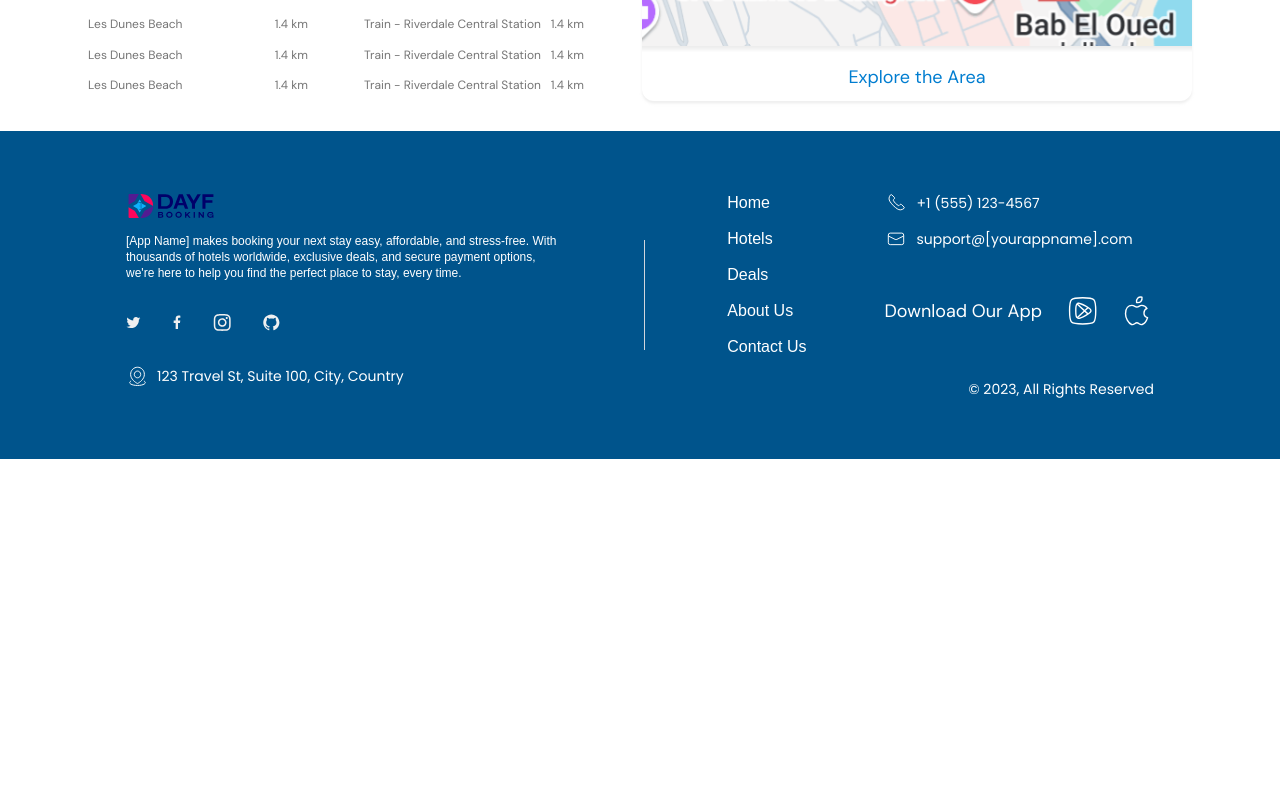
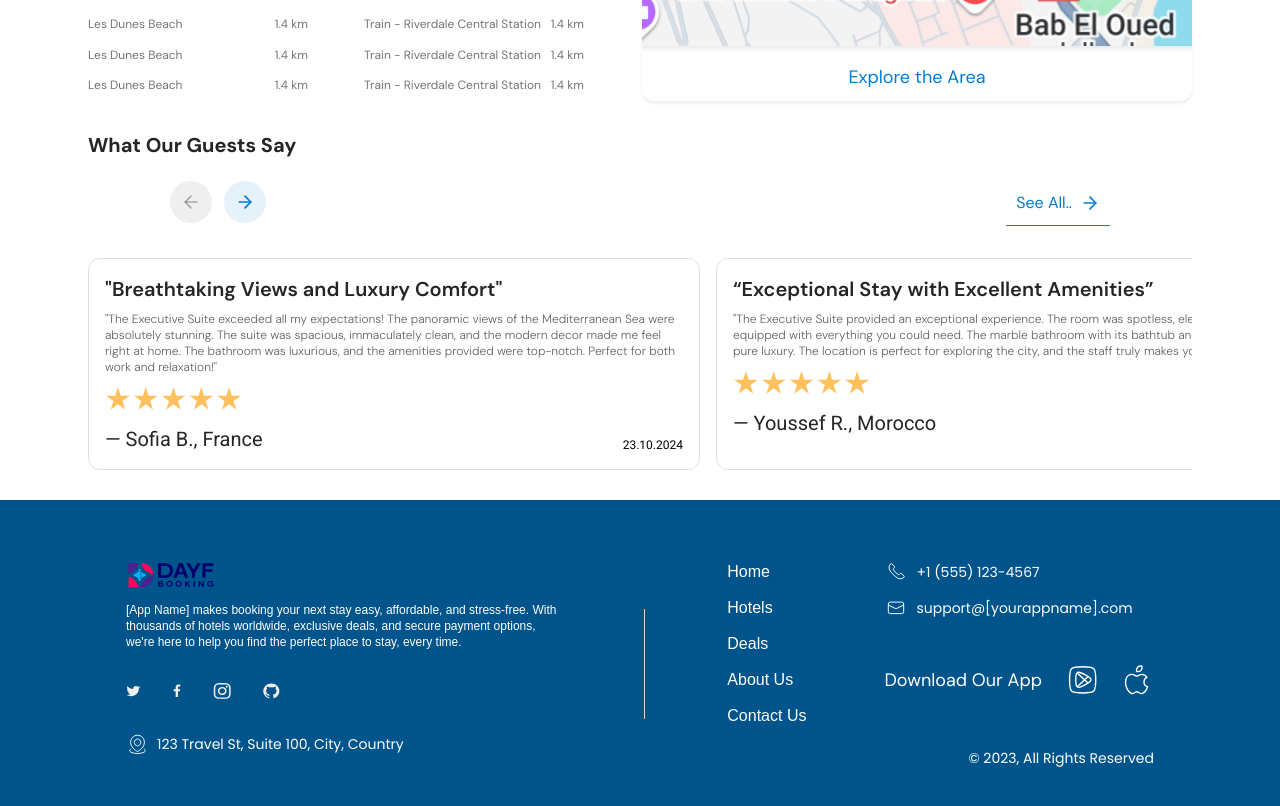
Before and after one commit to shojib116/dayf-booking, a Next.js app: page / in a window 1280 px wide. Shown: the part 2020-2826 px from the top of the page. Before the commit the page ends 2479 px from the top, so only its background shows below. Built offline with nearby package versions, Linux system fonts and the light colour scheme.

Commit message:
added guest-review section

```diff
--- a/src/app/page.tsx
+++ b/src/app/page.tsx
@@ -1,5 +1,6 @@
 import AboutProperty from "@/components/layout/main/about-property";
 import AreaInfo from "@/components/layout/main/area-info";
+import GuestReviews from "@/components/layout/main/guest-review";
 import HotelAvailibility from "@/components/layout/main/hotel-availability";
 import HotelDetails from "@/components/layout/main/hotel-details";
 import HotelPreview from "@/components/layout/main/hotel-preview";
@@ -12,6 +13,7 @@ export default function Home() {
       <HotelAvailibility />
       <AboutProperty />
       <AreaInfo />
+      <GuestReviews />
     </main>
   );
 }
--- /dev/null
+++ b/src/components/layout/main/guest-review.tsx
@@ -0,0 +1,116 @@
+"use client";
+
+import Card from "@/components/ui/card";
+import Slider from "@/components/ui/slider";
+import { ArrowLeftIcon, ArrowRightIcon } from "lucide-react";
+import Image from "next/image";
+
+export default function GuestReviews() {
+  return (
+    <section className="container max-sm:px-4 mb-7.5">
+      <h3 className="text-xl font-bold text-grey-800 mb-3">
+        What Our Guests Say
+      </h3>
+
+      <Slider>
+        <div className="flex justify-between mb-5.5 py-2.5 px-20.5">
+          <div className="flex gap-3">
+            <Slider.LeftButton className="w-10.5 h-10.5 rounded-full bg-blue-500/10 text-blue-500 flex items-center justify-center">
+              <ArrowLeftIcon size={20} />
+            </Slider.LeftButton>
+            <Slider.RightButton className="w-10.5 h-10.5 rounded-full bg-blue-500/10 text-blue-500 flex items-center justify-center">
+              <ArrowRightIcon size={20} />
+            </Slider.RightButton>
+          </div>
+          <button className="p-2.5 border-b border-b-blue-500 flex gap-2 items-center text-blue-500">
+            See All.. <ArrowRightIcon size={20} />
+          </button>
+        </div>
+
+        <Slider.Track>
+          <Slider.Slide>
+            <Card className="max-w-153 h-full">
+              <Card.Title>"Breathtaking Views and Luxury Comfort"</Card.Title>
+              <Card.Description>
+                "The Executive Suite exceeded all my expectations! The panoramic
+                views of the Mediterranean Sea were absolutely stunning. The
+                suite was spacious, immaculately clean, and the modern decor
+                made me feel right at home. The bathroom was luxurious, and the
+                amenities provided were top-notch. Perfect for both work and
+                relaxation!"
+              </Card.Description>
+              <div className="mb-3">
+                <Image
+                  src="/stars.svg"
+                  alt="5 star icon"
+                  width={137}
+                  height={25}
+                />
+              </div>
+              <Card.Footer className="font-roboto flex items-end justify-between">
+                <div className="text-xl text-grey-800">— Sofia B., France</div>
+                <time className="text-xs">23.10.2024</time>
+              </Card.Footer>
+            </Card>
+          </Slider.Slide>
+          <Slider.Slide>
+            <Card className="max-w-153 h-full">
+              <Card.Title>
+                “Exceptional Stay with Excellent Amenities”
+              </Card.Title>
+              <Card.Description>
+                "The Executive Suite provided an exceptional experience. The
+                room was spotless, elegantly designed, and equipped with
+                everything you could need. The marble bathroom with its bathtub
+                and walk-in shower was pure luxury. The location is perfect for
+                exploring the city, and the staff truly makes you feel welcome."
+              </Card.Description>
+              <div className="mb-3">
+                <Image
+                  src="/stars.svg"
+                  alt="5 star icon"
+                  width={137}
+                  height={25}
+                />
+              </div>
+              <Card.Footer className="font-roboto flex items-end justify-between">
+                <div className="text-xl text-grey-800">
+                  — Youssef R., Morocco
+                </div>
+                <time className="text-xs">23.10.2024</time>
+              </Card.Footer>
+            </Card>
+          </Slider.Slide>
+          <Slider.Slide>
+            <Card className="max-w-153 h-full">
+              <Card.Title>
+                “Exceptional Stay with Excellent Amenities”
+              </Card.Title>
+              <Card.Description>
+                "The Executive Suite provided an exceptional experience. The
+                room was spotless, elegantly designed, and equipped with
+                everything you could need. The marble bathroom with its bathtub
+                and walk-in shower was pure luxury. The location is perfect for
+                exploring the city, and the staff truly makes you feel welcome."
+              </Card.Description>
+              <div className="mb-3">
+                <Image
+                  src="/stars.svg"
+                  alt="5 star icon"
+                  width={137}
+                  height={25}
+                />
+              </div>
+              <Card.Footer className="font-roboto flex items-end justify-between">
+                <div className="text-xl text-grey-800">
+                  — Youssef R., Morocco
+                </div>
+                <time className="text-xs">23.10.2024</time>
+              </Card.Footer>
+            </Card>
+          </Slider.Slide>
+        </Slider.Track>
+      </Slider>
+    </section>
+  );
+}
```
Also changed, not shown: public/stars.svg (added).
